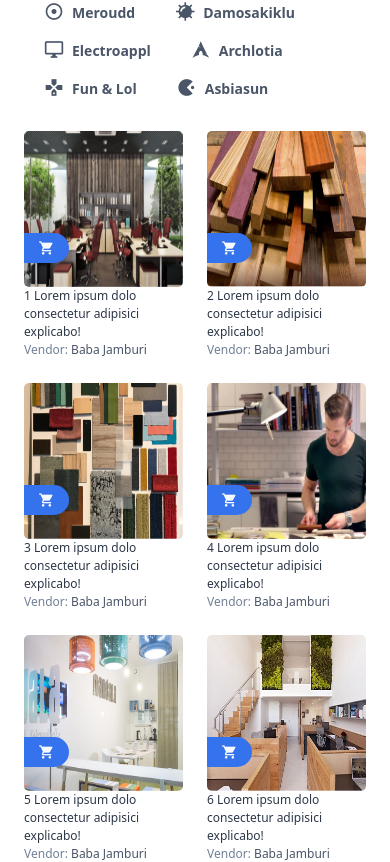
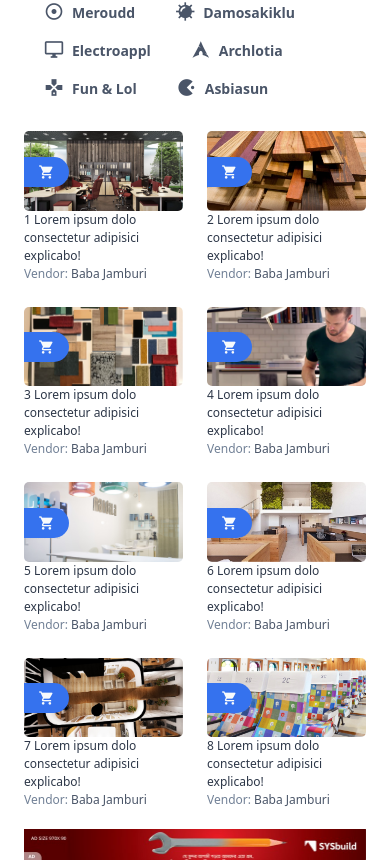
Before and after one commit to allImran/vue-tail-shop, a Vue app: page / in a window 390 px wide. Shown: the part 1215-2077 px from the top of the page. Built offline with nearby package versions, Linux system fonts and the light colour scheme.

Commit message:
product card image ratio wise responsive

```diff
--- a/src/components/molecule/product/ProductCard.vue
+++ b/src/components/molecule/product/ProductCard.vue
@@ -1,12 +1,20 @@
 <template>
   <div class="product-card">
-    <router-link to="/anyting">
-      <div
+    <router-link to="/">
+
+      <!--      <div
               class="product-card__image-area"
               :style="{ backgroundImage: `url('/images/product/${url}')` }"
               style="background-size: 100% 100%"
-      >
-        <!--		<div class="product-card__image-area" style="background-image: url('/images/p1.png');background-size: 100% 100%">-->
+            >-->
+
+      <div class="product-card__image-area">
+
+        <div class="relative" style="padding-bottom: 50%">
+          <img class="absolute top-0 h-full w-full object-cover" :src="`/images/product/${url}`" alt="">
+        </div>
+
+
 
         <div
             class="product-card__cart-icon simptip-position-bottom simptip-fade"
@@ -19,6 +27,7 @@
           #partext ltd
         </div>
       </div>
+
       <p class="font-medium text-xs text-gray-800">
         {{ id }} Lorem ipsum dolo consectetur adipisici explicabo!
       </p>
@@ -48,17 +57,19 @@ export default {
 .product-card {
   cursor: pointer;
 }
+
 .product-card:hover .product-card__brand-name {
   bottom: 0;
 }
+
 .product-card__image-area {
   width: 100%;
-  height: 156px;
+  /*height: 156px;*/
   overflow: hidden;
   position: relative;
   border-radius: 5px;
-  background-size: cover;
-  background-repeat: no-repeat;
+  /*background-size: cover;*/
+  /*background-repeat: no-repeat;*/
 }
 
 .product-card__cart-icon {
@@ -80,6 +91,7 @@ export default {
   border-top-right-radius: 25px;
   border-bottom-right-radius: 25px;
 }
+
 .product-card__brand-name {
   left: 0;
   width: 100%;
```
Lines whose indentation alone changed are shown as unchanged.
